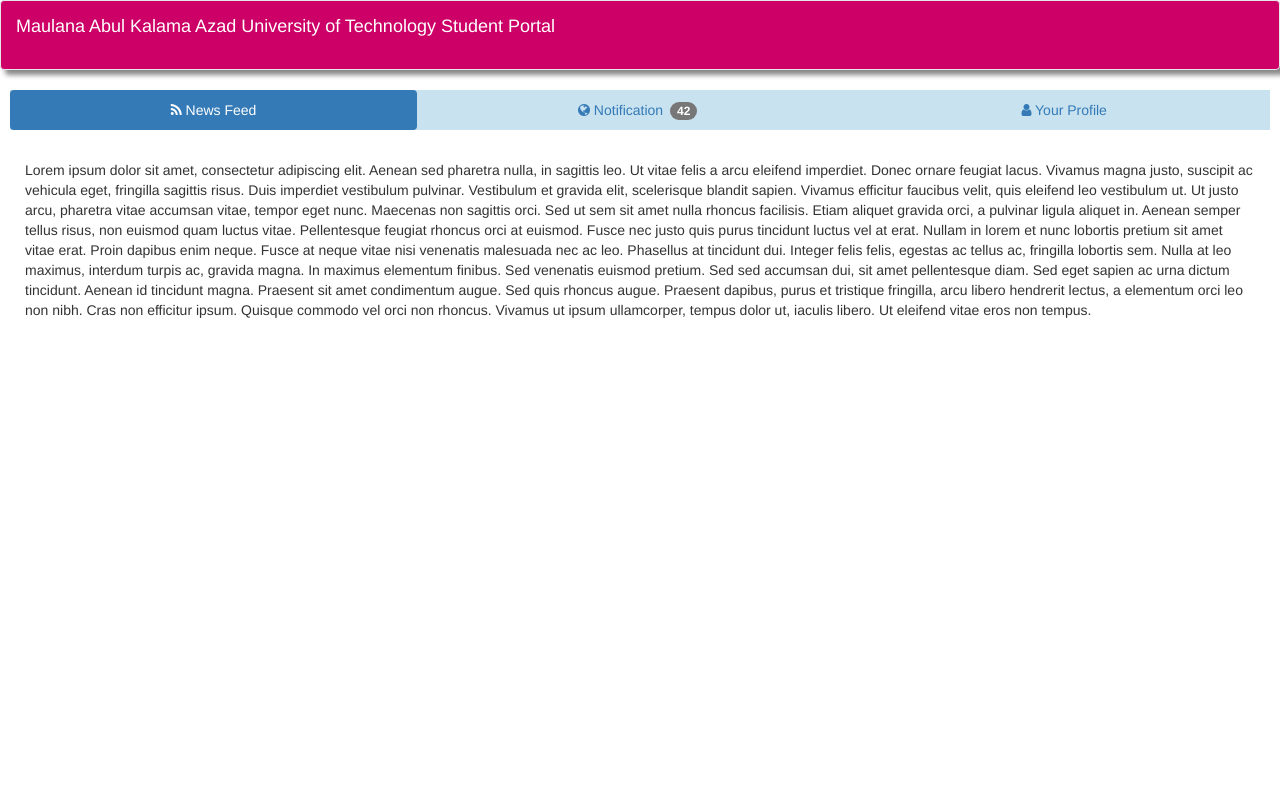
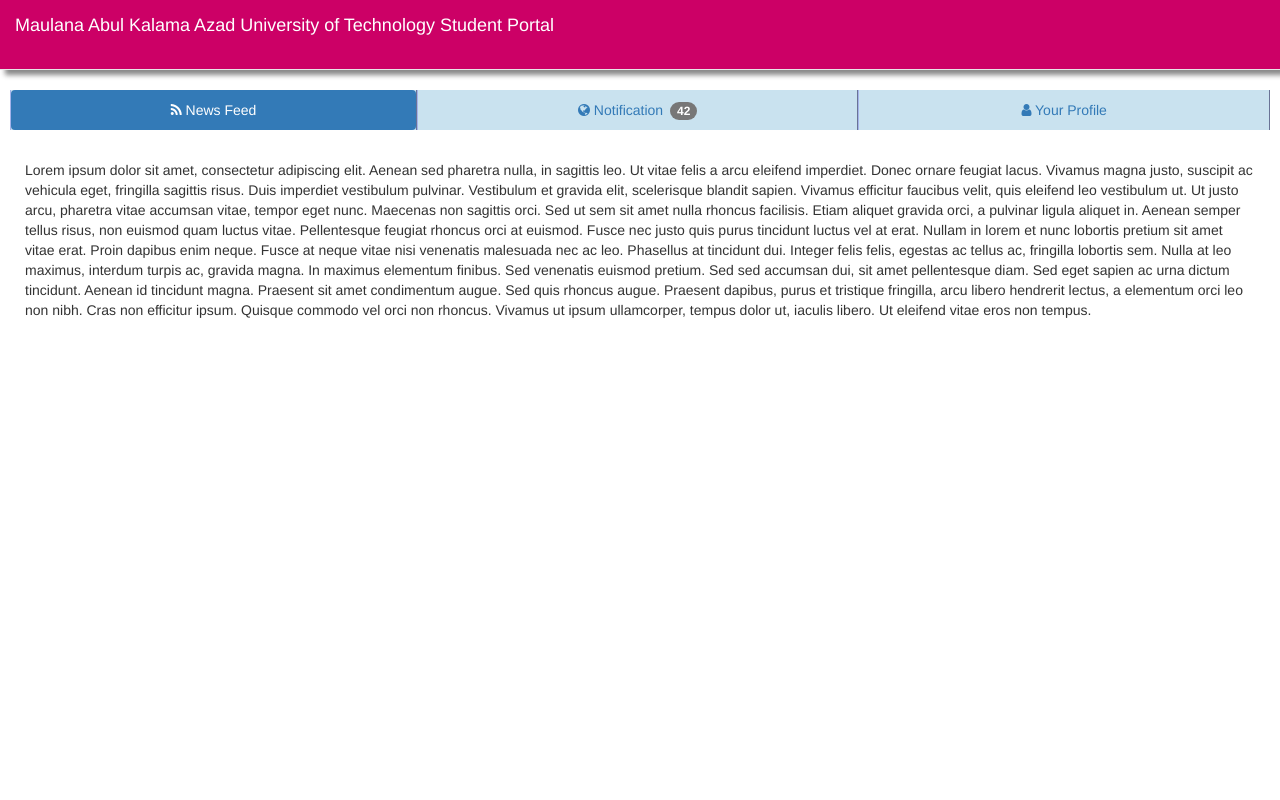
Before and after one commit to Mani70/MAKAUT-Connect, a website: page static/index.html in a window 1280 px wide. Shown: the top 800 px of the page. Drawn offline with Linux system fonts and the light colour scheme.

Commit message:
navbar: Fixed navbar to the top
Additional: Added border to tabs

Signed-off by: Progyan Bhattacharya <admin@codeprogyan.me>

```diff
--- a/static/assets/css/style.css
+++ b/static/assets/css/style.css
@@ -5,6 +5,9 @@
  * Apache Public License 2.0
  */
 
+body{
+  padding-top: 80px;
+}
 body::-webkit-scrollbar-track{
   -webkit-box-shadow: inset 0 0 6px rgba(0,0,0,0.3);
   border-radius: 10px;
@@ -33,6 +36,10 @@
 .navlist{
   background-color: #c9e2ef;
 }
+#tabList > li{
+  border-left: 1px outset #a4b3ea;
+  border-right: 1px outset #a4b3ea;
+}
 .tab-content{
   min-height: 700px;
   margin-top: 30px;
--- a/static/index.html
+++ b/static/index.html
@@ -35,7 +35,7 @@
   </head>
   <body>
     <header id="navigation">
-      <nav class="navbar navbar-default">
+      <nav class="navbar navbar-default navbar-fixed-top">
         <div class="container-fluid">
           <div class="navbar-header">
             <a class="navbar-brand" href="#">
```
